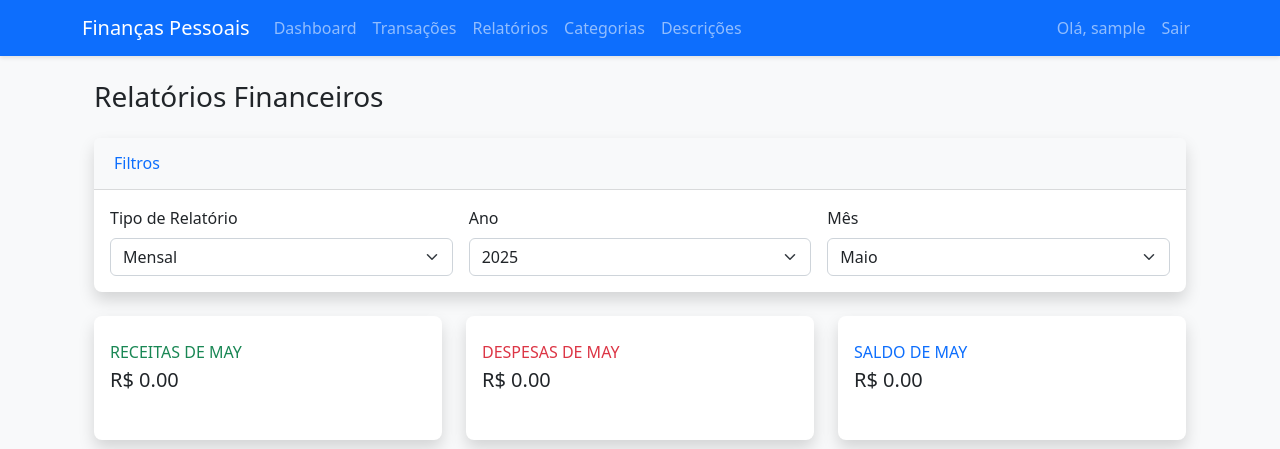
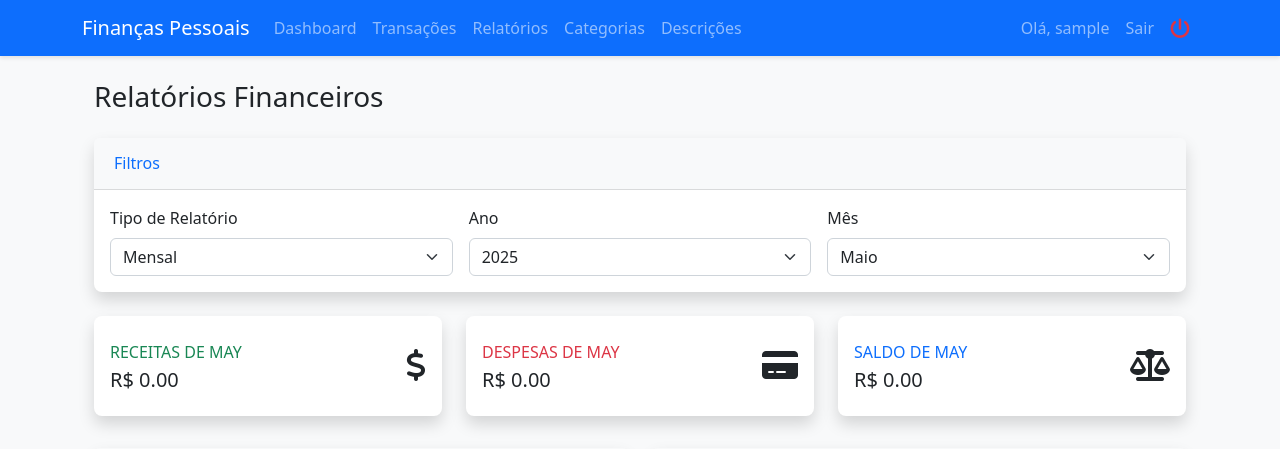
Before and after one commit to carlosalbertoprojetos/fintrack-flask-platform, a Flask app: page /transactions/reports in a window 1280 px wide. Shown: the top 449 px of the page. Run offline with Flask 3, Linux system fonts and the light colour scheme; the visitor is signed in with stand-in values (Sample User, id 1); data comes from the database, SQL or seed files in the repository; both versions use the stored data as it was after the commit; data that the repository does not hold is empty.

Commit message:
melhorias layout cards receita, despesa e saldo

```diff
--- a/app/templates/base.html
+++ b/app/templates/base.html
@@ -5,6 +5,11 @@
         <meta charset="UTF-8">
         <meta name="viewport" content="width=device-width, initial-scale=1.0">
         <title>{% block title %}Finanças Pessoais{% endblock %}</title>
+
+        <!-- Font -->
+        <link rel="stylesheet" href="https://cdnjs.cloudflare.com/ajax/libs/font-awesome/6.5.0/css/all.min.css">
+
+
         <link rel="stylesheet" href="https://cdn.jsdelivr.net/npm/bootstrap@5.2.3/dist/css/bootstrap.min.css">
         <link rel="stylesheet" href="{{ url_for('static', filename='css/style.css') }}">
         {% block extra_css %}{% endblock %}
@@ -21,7 +26,7 @@
                     <ul class="navbar-nav me-auto">
                         {% if current_user.is_authenticated %}
                         <li class="nav-item">
-                            <a class="nav-link" href="{{ url_for('main.dashboard') }}">Dashboard</a>
+                            <a class="nav-link" href="">Dashboard</a>
                         </li>
                         <li class="nav-item">
                             <a class="nav-link" href="{{ url_for('transaction.transactions') }}">Transações</a>
@@ -55,6 +60,12 @@
                             <a class="nav-link" href="{{ url_for('auth.register') }}">Cadastrar</a>
                         </li>
                         {% endif %}
+                        <li class="nav-item">
+                            <a class="nav-link text-danger" href="/shutdown" title="Desligar servidor"
+                                onclick="return confirm('Deseja encerrar o sistema?')">
+                                <i class="fas fa-power-off fa-lg"></i>
+                            </a>
+                        </li>
                     </ul>
                 </div>
             </div>
@@ -85,6 +96,19 @@
         <script src="https://cdn.jsdelivr.net/npm/chart.js"></script>
         <script src="{{ url_for('static', filename='js/scripts.js') }}"></script>
 
+
+        <script>
+            function fecharJanela() {
+                fetch('/shutdown', { method: 'POST' })
+                    .then(response => response.text())
+                    .then(data => {
+                        console.log(data);
+                        window.close();  // Tenta fechar a aba
+                    })
+                    .catch(error => console.error('Erro ao fechar janela:', error));
+            }
+        </script>
+
         {% block extra_js %}{% endblock %}
 
     </body>
--- a/app/templates/index.html
+++ b/app/templates/index.html
@@ -65,4 +65,5 @@
         </div>
     </div>
 </div>
+
 {% endblock %}
--- a/app/templates/reports.html
+++ b/app/templates/reports.html
@@ -70,11 +70,13 @@
     </div>
 
     {% if report_type == 'monthly' %}
+
     <!-- Relatório Mensal -->
     <div class="row">
+
         <!-- Cards de Resumo -->
-        <div class="col-xl-4 col-md-6 mb-4">
-            <div class="card border-left-success shadow h-100 py-2">
+        <div class="col-xl-4 col-md-6 mb-2">
+            <div class="card border-left-success shadow py-2">
                 <div class="card-body">
                     <div class="row no-gutters align-items-center">
                         <div class="col mr-2">
@@ -91,8 +93,9 @@
             </div>
         </div>
 
-        <div class="col-xl-4 col-md-6 mb-4">
-            <div class="card border-left-danger shadow h-100 py-2">
+        <!-- Card de Descrição -->
+        <div class="col-xl-4 col-md-6 mb-2">
+            <div class="card border-left-danger shadow py-2">
                 <div class="card-body">
                     <div class="row no-gutters align-items-center">
                         <div class="col mr-2">
@@ -109,9 +112,10 @@
             </div>
         </div>
 
-        <div class="col-xl-4 col-md-6 mb-4">
+        <!-- Card de Saldo -->
+        <div class="col-xl-4 col-md-6 mb-2">
             <div
-                class="card {% if balance >= 0 %}border-left-primary{% else %}border-left-warning{% endif %} shadow h-100 py-2">
+                class="card {% if balance >= 0 %}border-left-primary{% else %}border-left-warning{% endif %} shadow py-2">
                 <div class="card-body">
                     <div class="row no-gutters align-items-center">
                         <div class="col mr-2">
@@ -455,7 +459,7 @@
 <script src="https://cdn.jsdelivr.net/npm/chart.js@4.4.0/dist/chart.umd.min.js"></script>
 
 <script>
-    var categoryChartData = {{ category_chart_json | default([]) | tojson }};
+    var categoryChartData = {{ category_chart_json | default ([]) | tojson }};
 </script>
 
 <script>
--- a/run.py
+++ b/run.py
@@ -1,6 +1,7 @@
 import os
 from app import create_app, db
 from app.models import Category, PaymentMethod, Expense
+from flask import Flask, request, abort
 from flask_migrate import Migrate
 
 app = create_app()
@@ -19,5 +20,16 @@ def init_db():
     print("Banco de dados inicializado.")
 
 
+def shutdown_server():
+    func = request.environ.get('werkzeug.server.shutdown')
+    if func is None:
+        abort(500, 'Servidor não está rodando com o Werkzeug')
+    func()
+
+@app.route('/shutdown')
+def shutdown():
+    shutdown_server()
+    return 'Servidor encerrado com sucesso.'
+
 if __name__ == "__main__":
     app.run(debug=True)
```
Also changed, not shown: app/templates/dashboard.html (+31 -18 lines), instance/financas.db.
